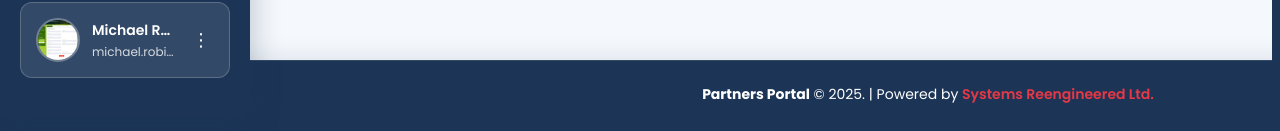
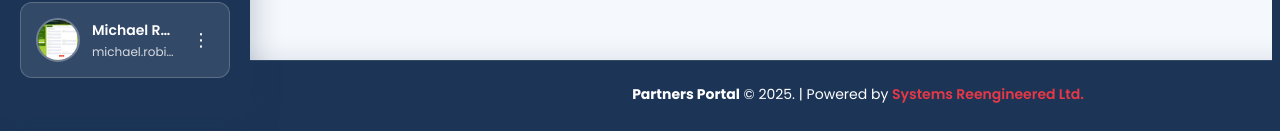
Before and after one commit to calebkg/Partners_Portal, an Angular app in the folder Partners-Portal/: page /dashboard in a window 1280 px wide. Shown: the part 682-813 px from the top of the page. Built offline with nearby package versions, Linux system fonts and the light colour scheme.

Commit message:
Updated footer.component.scss

```diff
--- a/Partners-Portal/src/app/components/shared/footer/footer.component.scss
+++ b/Partners-Portal/src/app/components/shared/footer/footer.component.scss
@@ -22,7 +22,7 @@
   font-family: 'Poppins', sans-serif;
   width: 100%;
   text-align: center;
-  margin-left: -30px;
+  margin-left: -100px;
 }
 
 .footer-link {
```
